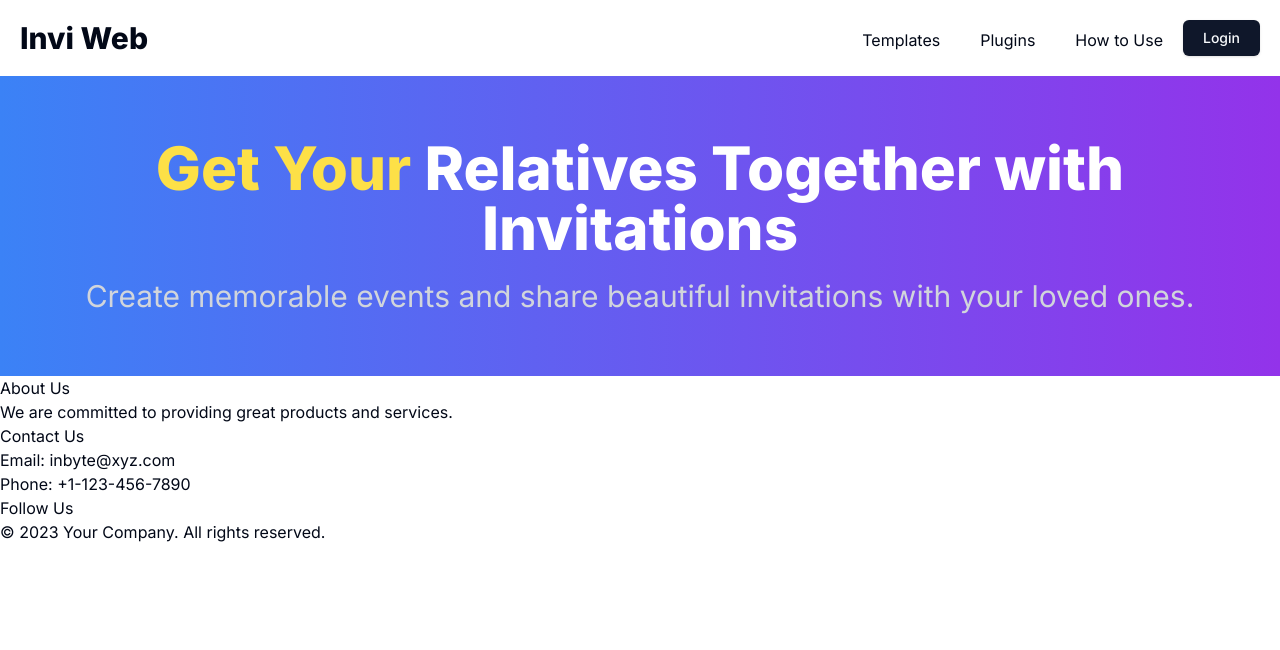
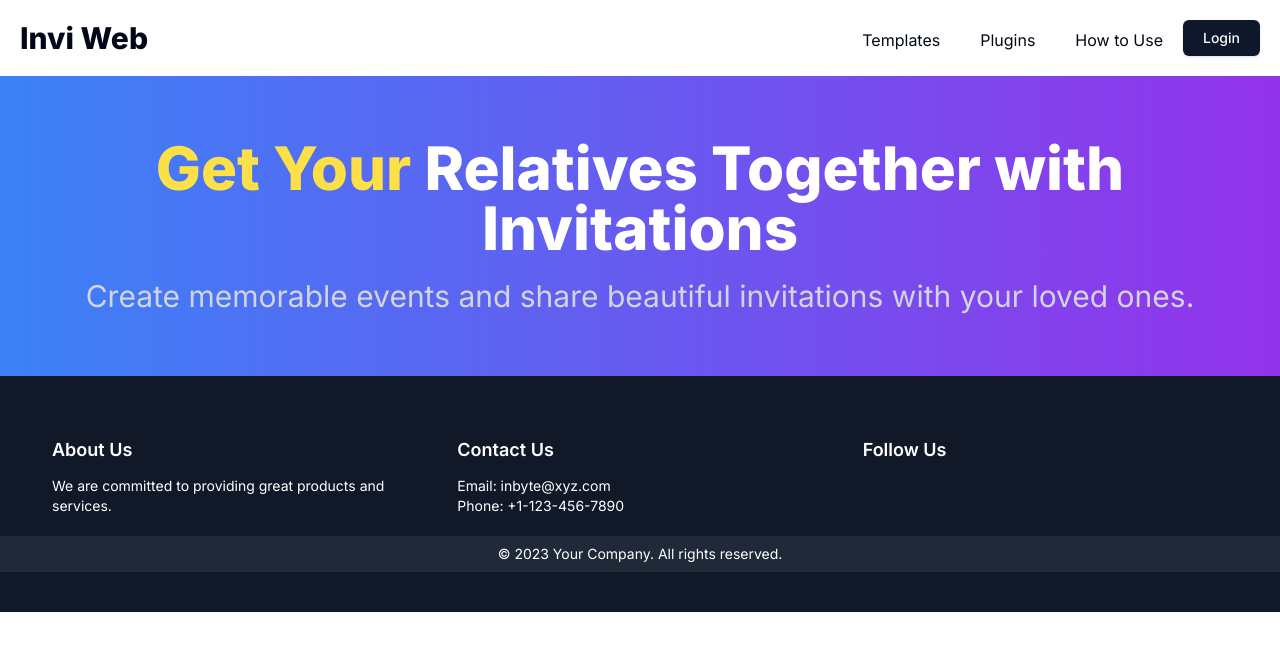
Before and after one commit to Hypermona/invitation-web, a Next.js app: page / in a window 1280 px wide. Shown: the top 650 px of the page. Built offline with nearby package versions, Linux system fonts and the light colour scheme.

Commit message:
footer_modified_tailwind

```diff
--- a/components/Footer.tsx
+++ b/components/Footer.tsx
@@ -1,37 +1,37 @@
 import React from "react";
-// import "./css/Footer.css"
+
 type Props = {};
 
 const Footer = (props: Props) => {
   return (
-    <footer className="footer">
-      <div className="footer-content">
-        <div className="footer-section">
-          <h3>About Us</h3>
-          <p>We are committed to providing great products and services.</p>
+    <footer className="bg-gray-900 text-white py-10">
+      <div className="container mx-auto flex flex-wrap justify-between">
+        <div className="w-full md:w-1/3 p-5">
+          <h3 className="text-lg font-semibold mb-3">About Us</h3>
+          <p className="text-sm">We are committed to providing great products and services.</p>
         </div>
-        <div className="footer-section">
-          <h3>Contact Us</h3>
-          <p>Email: inbyte@xyz.com</p>
-          <p>Phone: +1-123-456-7890</p>
+        <div className="w-full md:w-1/3 p-5">
+          <h3 className="text-lg font-semibold mb-3">Contact Us</h3>
+          <p className="text-sm">Email: inbyte@xyz.com</p>
+          <p className="text-sm">Phone: +1-123-456-7890</p>
         </div>
-        <div className="footer-section">
-          <h3>Follow Us</h3>
-          <div className="social-icons">
-            <a href="#">
+        <div className="w-full md:w-1/3 p-5">
+          <h3 className="text-lg font-semibold mb-3">Follow Us</h3>
+          <div className="flex space-x-4">
+            <a href="#" className="text-white">
               <i className="fab fa-facebook"></i>
             </a>
-            <a href="#">
+            <a href="#" className="text-white">
               <i className="fab fa-twitter"></i>
             </a>
-            <a href="#">
+            <a href="#" className="text-white">
               <i className="fab fa-instagram"></i>
             </a>
           </div>
         </div>
       </div>
-      <div className="footer-bottom">
-        <p>&copy; 2023 Your Company. All rights reserved.</p>
+      <div className="bg-gray-800 text-center py-2">
+        <p className="text-sm">&copy; 2023 Your Company. All rights reserved.</p>
       </div>
     </footer>
   );
```
